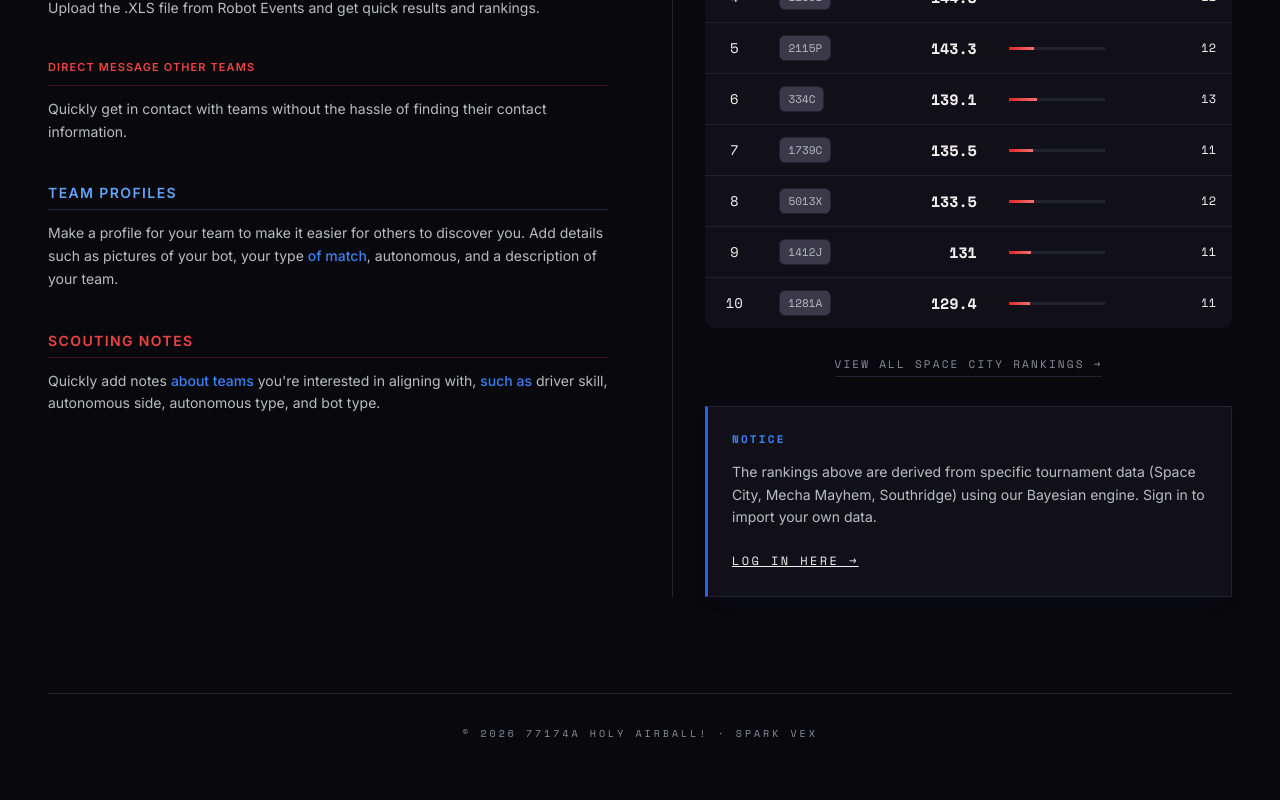
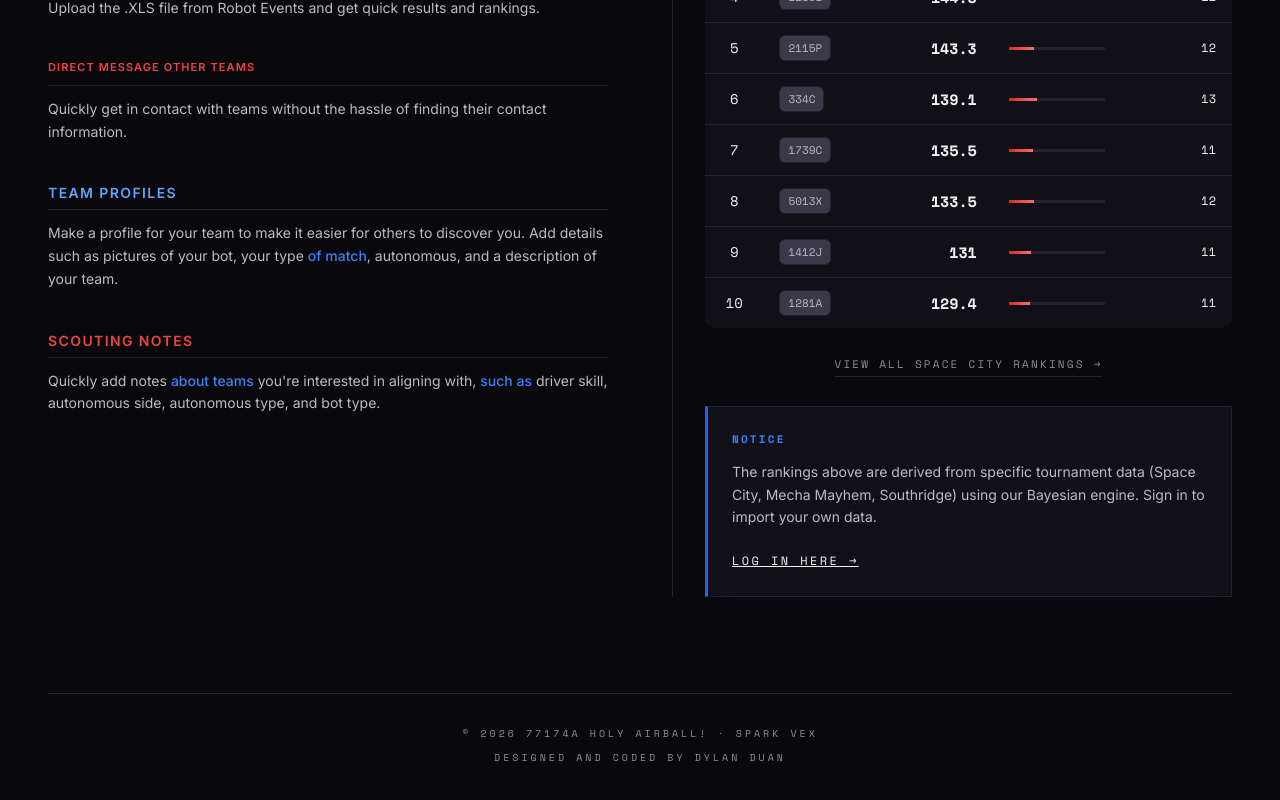
Before and after one commit to Kiddo4993/Spark-Vex-App, a Next.js app: page / in a window 1280 px wide. Shown: the part 757-1557 px from the top of the page. Built offline with nearby package versions, Linux system fonts and the light colour scheme; no server answers.

Commit message:
final touches to the entiredy of the website

```diff
--- a/src/app/page.tsx
+++ b/src/app/page.tsx
@@ -120,6 +120,9 @@ export default async function LandingPage() {
           <p className="text-[10px] text-txt-3 uppercase tracking-[0.3em] font-mono">
             © 2026 77174A Holy Airball! · Spark VEX
           </p>
+          <p className="text-[10px] text-txt-3 uppercase tracking-[0.3em] font-mono mt-2">
+            Designed and coded by Dylan Duan
+          </p>
         </footer>
       </div>
     </main>
--- a/src/components/Sidebar.tsx
+++ b/src/components/Sidebar.tsx
@@ -60,7 +60,7 @@ export function Sidebar({ teamNumber, isAdmin = false }: { teamNumber: string; i
                     </div>
                     <div className="flex flex-col">
                         <span className="text-xs font-head font-black text-txt-1 leading-none tracking-tight">SPARKVEX</span>
-                        <span className="text-[7px] font-mono text-txt-3 tracking-[0.2em] mt-0.5">EST. 2025</span>
+                        <span className="text-[7px] font-mono text-txt-3 tracking-[0.2em] mt-0.5">EST. 2026</span>
                     </div>
                 </div>
                 <div className="text-[9px] font-mono text-txt-3 tracking-widest uppercase mt-[2px] px-1">
@@ -123,6 +123,9 @@ export function Sidebar({ teamNumber, isAdmin = false }: { teamNumber: string; i
                         Sign out
                     </button>
                 </div>
+                <div className="mt-5 text-[8px] font-mono text-txt-3 uppercase tracking-widest text-center opacity-60">
+                    Designed and coded by Dylan Duan
+                </div>
             </div>
         </aside>
     );
```
